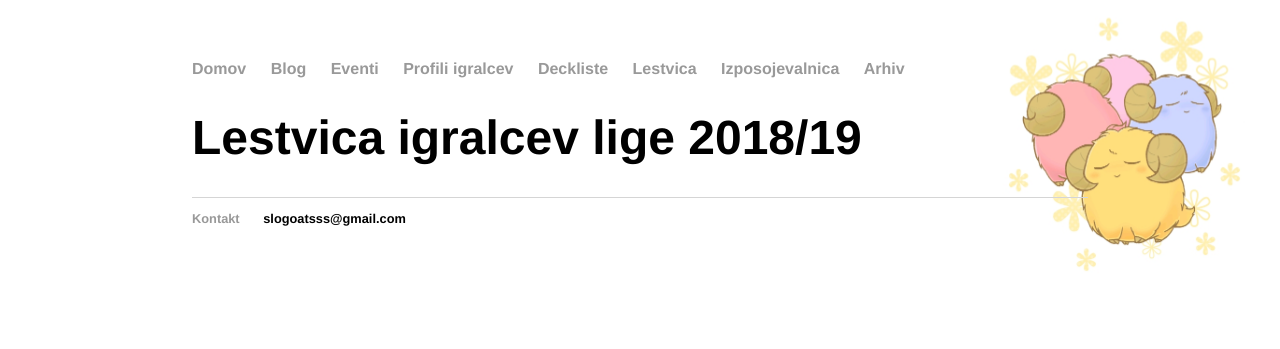
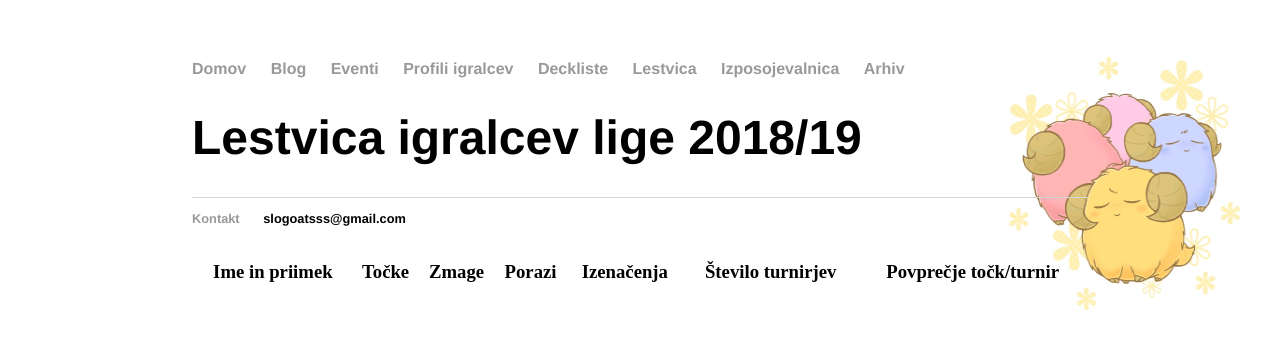
Before and after one commit to slogoatsss/slogoatsss.github.io, a Jekyll site: the page built from lestvica/index.html, in a window 1280 px wide. Shown: the top 349 px of the page. Built offline with Jekyll 4.4.1, drawn with Linux system fonts in a browser that asks for light colours.

Commit message:
Update index.html

```diff
--- a/lestvica/index.html
+++ b/lestvica/index.html
@@ -29,7 +29,30 @@ title: Lestvica
 	};
 	/*include $*/
 </script>
+<style>
+	.table,.th,.tr{
+		text-align: center;
+		padding: 5px;
+		border: 1px solid black;
+		border-collapse: collapse;
+	}
+	.th{
+		background-color: light-pink;
+	}
+	.tr{
+		background-color: #FFCFB5;
+	}
+</style>
 <div class="blurb">
 	<h1>Lestvica igralcev lige 2018/19</h1>
-
+	<table style="width: 100%">
+		<tr>
+			<th><h3>Ime in priimek</h3></th>
+			<th><h3>Točke</h3></th>
+			<th><h3>Zmage</h3></th>
+			<th><h3>Porazi</h3></th>
+			<th><h3>Izenačenja</h3></th>
+			<th><h3>Število turnirjev</h3></th>
+			<th><h3>Povprečje točk/turnir</h3></th>
+		</tr>
 </div><!-- /.blurb -->
```
